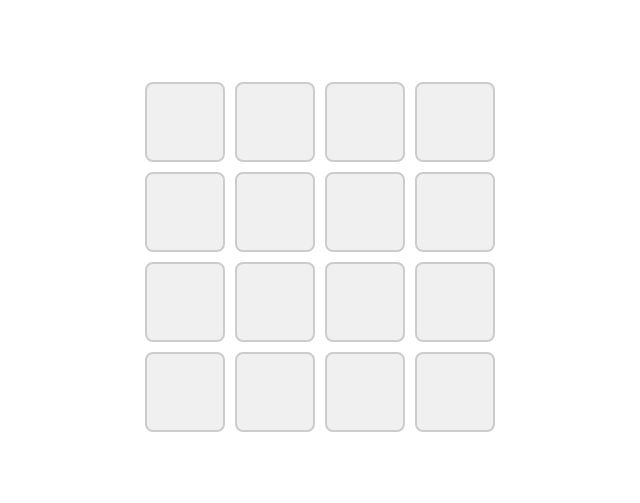
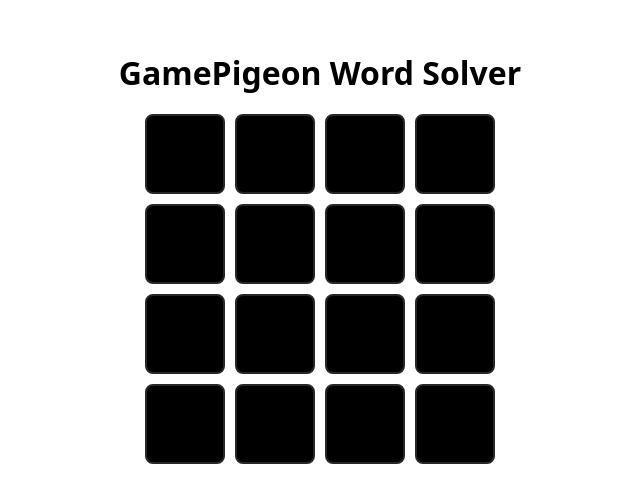
Before and after one commit to SebSanchez1/gamepigeon_word_solver, a React (Vite) app: page / in a window 1280 px wide. Shown: the part 143-646 px from the top of the page, without its empty margins (320-960 px from the left). Built offline with nearby package versions, Linux system fonts and the light colour scheme.

Commit message:
title and colors

```diff
--- a/src/App.jsx
+++ b/src/App.jsx
@@ -8,6 +8,8 @@
   const boxes = Array.from({ length: 16 })
 
   return (
+    <div className="page">
+      <h1 className="title">GamePigeon Word Solver</h1>
       <div className="grid">
         {boxes.map((_, index) => (
           // React needs a unique "key" prop whenever you render a list of
@@ -17,6 +19,7 @@
           <div className="tile" key={index}></div>
         ))}
       </div>
+    </div>
   )
 }
 
--- a/src/index.css
+++ b/src/index.css
@@ -15,18 +15,36 @@
   justify-content: center;
 }
 
+/* Wraps everything on screen (title + grid) and stacks them vertically,
+   centered. #root only centers ONE child, so this wrapper is that one child. */
+.page {
+  display: flex;
+  flex-direction: column;
+  align-items: center;
+  gap: 20px;
+  /* space between the title and the grid below it */
+}
+
+.title {
+  margin: 0;
+  /* browsers add default margin around headings; remove it */
+}
+
 /* The 4x4 letter grid. CSS Grid lays items out in rows/columns automatically,
    we just have to say how many columns we want and how big each one is. */
 .grid {
   display: grid;
-  grid-template-columns: repeat(4, 80px); /* 4 columns, each 80px wide */
-  grid-template-rows: repeat(4, 80px); /* 4 rows, each 80px tall */
-  gap: 10px; /* spacing between tiles */
+  grid-template-columns: repeat(4, 80px);
+  /* 4 columns, each 80px wide */
+  grid-template-rows: repeat(4, 80px);
+  /* 4 rows, each 80px tall */
+  gap: 10px;
+  /* spacing between tiles */
 }
 
 /* A single letter tile. No letter/text yet — just the empty box shape. */
 .tile {
-  background-color: #f0f0f0;
-  border: 2px solid #ccc;
+  background-color: #000000;
+  border: 2px solid #272727;
   border-radius: 8px;
 }
```
Lines whose indentation alone changed are shown as unchanged.
